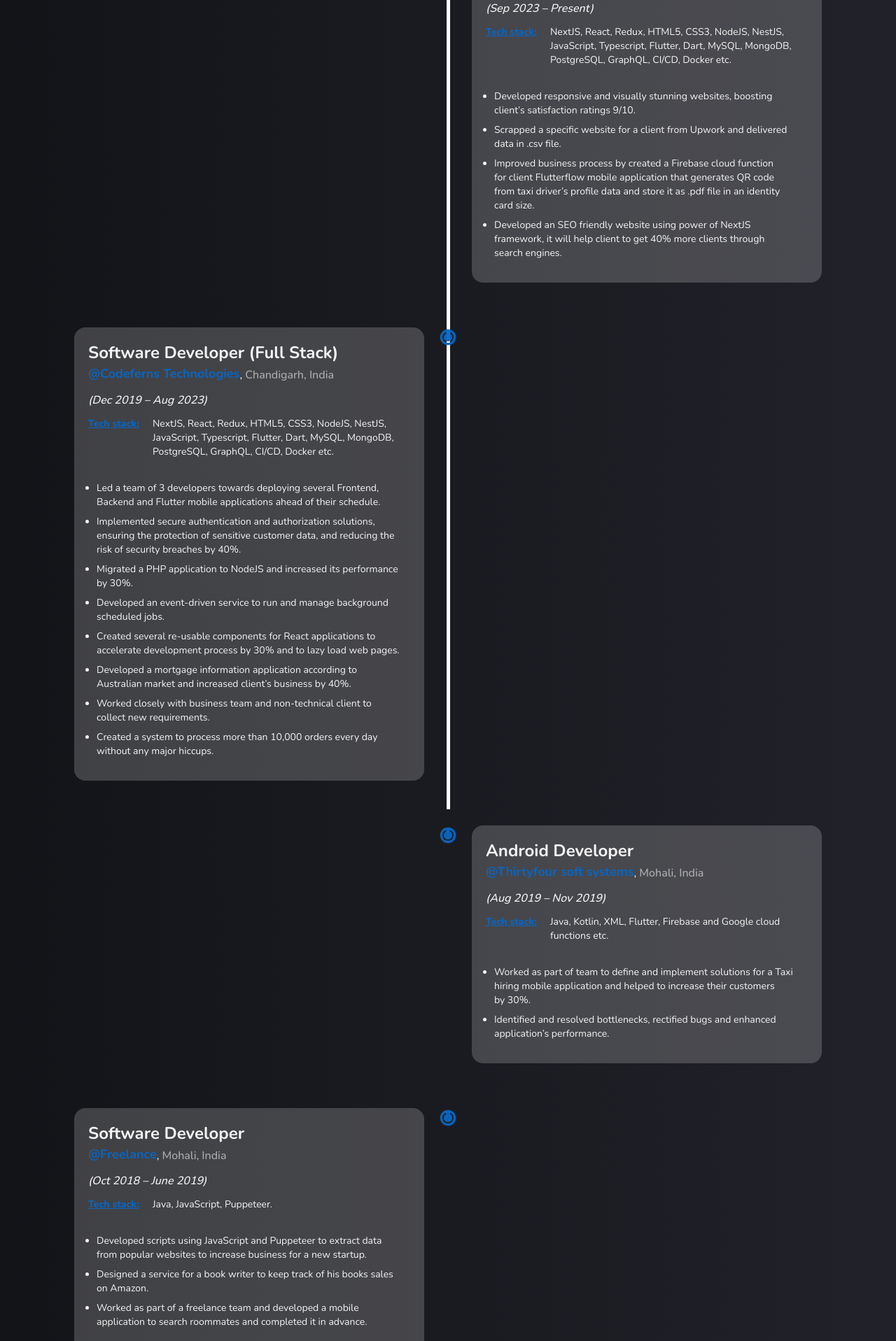
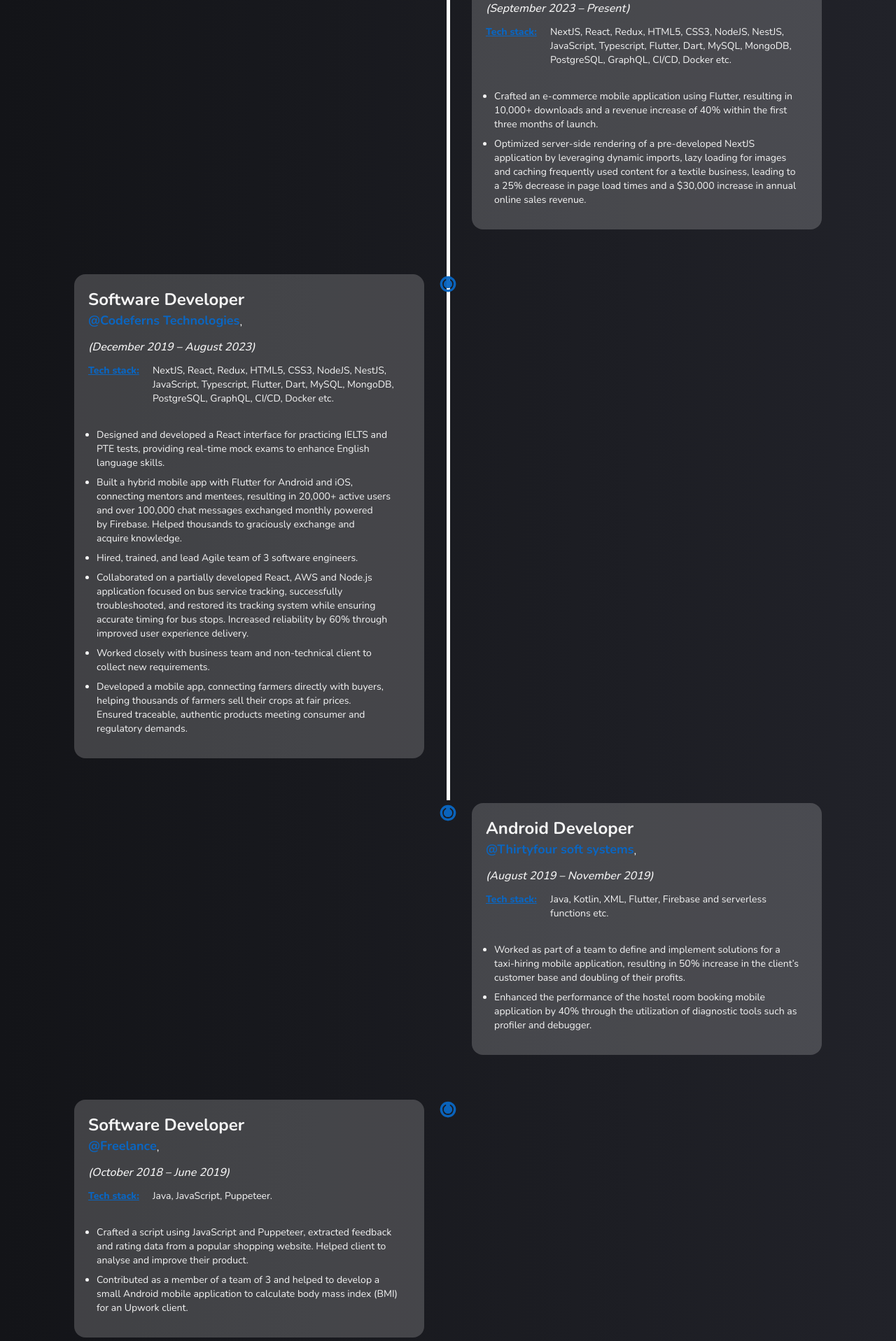
Before and after one commit to amandewett/dewett-tech-nextjs, a Next.js app: page /about in a window 1280 px wide. Shown: the part 1160-3077 px from the top of the page at 70% size. Built offline with nearby package versions, Linux system fonts and the light colour scheme.

Commit message:
Updates
- Improved bio, experience and education sections.

```diff
--- a/components/about/Bio.tsx
+++ b/components/about/Bio.tsx
@@ -16,8 +16,8 @@ const Bio = () => {
             software that makes a difference, I am eager to bring my talents as
             a Full Stack Developer to your team and collaborate with creative
             thinker professionals on exciting projects. Myself Aman Dewett, a
-            seasoned Software Developer with over 5 years of hands-on
-            experience in{" "}
+            seasoned Software Developer with over 5 years of hands-on experience
+            in{" "}
             <span className="text-appPrimaryColor font-bold">
               NextJS, React, React Native, NodeJS, NestJS and Flutter
             </span>{" "}
--- a/components/about/Education.tsx
+++ b/components/about/Education.tsx
@@ -36,15 +36,15 @@ const Education = () => {
             <ExperienceCard
               company="Chandigarh University"
               description="During my Post Graduation journey, I gained proficiency in several programming languages such as Java, C++, Python and Javascript. I have also acquire knowledge about Data structures, algorithms, OOPS, Database management systems. I completed real-world projects, honed my problem-solving skills, and engaged in research on emerging technologies. Collaborative teamwork and a thesis project were integral parts of my academic journey. Additionally, I built valuable connections with professors and peers. My MCA experience provided a strong foundation for a successful career in technology and software development."
-              duration="Jun 2017 - May 2019"
-              location="Chandigarh, India"
+              duration="June 2017 - May 2019"
+              location=""
               position="Masters Of Computer Applications"
             />
             <ExperienceCard
-              company="Lyallpur Khalsa College"
+              company="Guru Nanak Dev University"
               description="Embarking on the journey of my Bachelor of Computer Applications (BCA) was a thrilling. The initial year was marked by an enthusiastic embrace of core courses, delving into the foundations of programming languages and data structures. Overcoming challenges became a catalyst for personal growth, and I discovered newfound interests. Moving into the second year, the freedom to choose specializations allowed me to tailor my academic path. The third year introduced advanced topics such as database management and Android development, propelling my understanding to real-world applications. In the end I can say, my BCA journey culminated with a sense of achievement."
-              duration="Jun 2012 - May 2015"
-              location="Jalandhar, India"
+              duration="June 2012 - May 2015"
+              location=""
               position="Bachelor Of Computer Applications"
               isLeft
             />
--- a/components/about/Experience.tsx
+++ b/components/about/Experience.tsx
@@ -36,54 +36,49 @@ const Experience = () => {
             <ExperienceCard
               company="Freelance"
               description={[
-                "Developed responsive and visually stunning websites, boosting client’s satisfaction ratings 9/10.",
-                "Scrapped a specific website for a client from Upwork and delivered data in .csv file.",
-                "Improved business process by created a Firebase cloud function for client Flutterflow mobile application that generates QR code from taxi driver’s profile data and store it as .pdf file in an identity card size.",
-                "Developed an SEO friendly website using power of NextJS framework, it will help client to get 40% more clients through search engines.",
+                "Crafted an e-commerce mobile application using Flutter, resulting in 10,000+ downloads and a revenue increase of 40% within the first three months of launch.",
+                "Optimized server-side rendering of a pre-developed NextJS application by leveraging dynamic imports, lazy loading for images and caching frequently used content for a textile business, leading to a 25% decrease in page load times and a $30,000 increase in annual online sales revenue.",
               ]}
-              duration="Sep 2023 – Present"
-              location="Brampton, Canada"
+              duration="September 2023 – Present"
+              location=""
               position="Full Stack Developer"
               stack="NextJS, React, Redux, HTML5, CSS3, NodeJS, NestJS, JavaScript, Typescript, Flutter, Dart, MySQL, MongoDB, PostgreSQL, GraphQL, CI/CD, Docker etc."
             />
             <ExperienceCard
               company="Codeferns Technologies"
               description={[
-                "Led a team of 3 developers towards deploying several Frontend, Backend and Flutter mobile applications ahead of their schedule.",
-                "Implemented secure authentication and authorization solutions, ensuring the protection of sensitive customer data, and reducing the risk of security breaches by 40%.",
-                "Migrated a PHP application to NodeJS and increased its performance by 30%.",
-                "Developed an event-driven service to run and manage background scheduled jobs.",
-                "Created several re-usable components for React applications to accelerate development process by 30% and to lazy load web pages.",
-                "Developed a mortgage information application according to Australian market and increased client’s business by 40%.",
+                "Designed and developed a React interface for practicing IELTS and PTE tests, providing real-time mock exams to enhance English language skills.",
+                "Built a hybrid mobile app with Flutter for Android and iOS, connecting mentors and mentees, resulting in 20,000+ active users and over 100,000 chat messages exchanged monthly powered by Firebase. Helped thousands to graciously exchange and acquire knowledge.",
+                "Hired, trained, and lead Agile team of 3 software engineers.",
+                "Collaborated on a partially developed React, AWS and Node.js application focused on bus service tracking, successfully troubleshooted, and restored its tracking system while ensuring accurate timing for bus stops. Increased reliability by 60% through improved user experience delivery.",
                 "Worked closely with business team and non-technical client to collect new requirements.",
-                "Created a system to process more than 10,000 orders every day without any major hiccups.",
+                "Developed a mobile app, connecting farmers directly with buyers, helping thousands of farmers sell their crops at fair prices. Ensured traceable, authentic products meeting consumer and regulatory demands.",
               ]}
-              duration="Dec 2019 – Aug 2023"
-              location="Chandigarh, India"
-              position="Software Developer (Full Stack)"
+              duration="December 2019 – August 2023"
+              location=""
+              position="Software Developer"
               stack="NextJS, React, Redux, HTML5, CSS3, NodeJS, NestJS, JavaScript, Typescript, Flutter, Dart, MySQL, MongoDB, PostgreSQL, GraphQL, CI/CD, Docker etc."
               isLeft
             />
             <ExperienceCard
               company="Thirtyfour soft systems"
               description={[
-                "Worked as part of team to define and implement solutions for a Taxi hiring mobile application and helped to increase their customers by 30%.",
-                "Identified and resolved bottlenecks, rectified bugs and enhanced application’s performance.",
+                "Worked as part of a team to define and implement solutions for a taxi-hiring mobile application, resulting in 50% increase in the client’s customer base and doubling of their profits.",
+                "Enhanced the performance of the hostel room booking mobile application by 40% through the utilization of diagnostic tools such as profiler and debugger.",
               ]}
-              duration="Aug 2019 – Nov 2019"
-              location="Mohali, India"
+              duration="August 2019 – November 2019"
+              location=""
               position="Android Developer"
-              stack="Java, Kotlin, XML, Flutter, Firebase and Google cloud functions etc."
+              stack="Java, Kotlin, XML, Flutter, Firebase and serverless functions etc."
             />
             <ExperienceCard
               company="Freelance"
               description={[
-                "Developed scripts using JavaScript and Puppeteer to extract data from popular websites to increase business for a new startup.",
-                "Designed a service for a book writer to keep track of his books sales on Amazon.",
-                "Worked as part of a freelance team and developed a mobile application to search roommates and completed it in advance.",
+                "Crafted a script using JavaScript and Puppeteer, extracted feedback and rating data from a popular shopping website. Helped client to analyse and improve their product.",
+                "Contributed as a member of a team of 3 and helped to develop a small Android mobile application to calculate body mass index (BMI) for an Upwork client.",
               ]}
-              duration="Oct 2018 – June 2019"
-              location="Mohali, India"
+              duration="October 2018 – June 2019"
+              location=""
               position="Software Developer"
               stack="Java, JavaScript, Puppeteer."
               isLeft
--- a/components/home/HomeHeader.tsx
+++ b/components/home/HomeHeader.tsx
@@ -59,7 +59,7 @@ const HomeHeader = () => {
           </h1>
           <div className="mt-3 text-base text-pretty xxlMonitor:text-xl tablet:text-lg phone:text-base">
             <p>
-              I&#39;m a Full stack developer based in{" "}
+              A seasoned Full Stack Developer based in{" "}
               <span className="text-appRedColor font-extrabold">Canada</span>. I
               enjoy helping people to make the world a better place through
               quality software.
```
Also changed, not shown: 1 other file (tests, documents, lock files or other folders).
